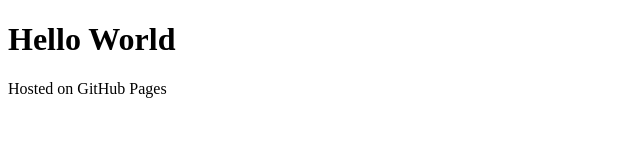
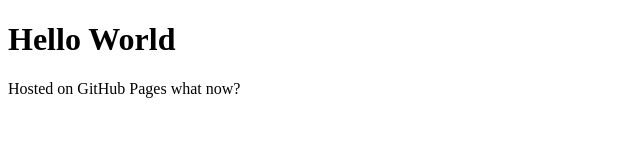
Before and after one commit to edwins-acct/source, a plain HTML site: page index.html in a window 1280 px wide. Shown: the full height of the page, 0-640 px from the left. Drawn offline with Linux system fonts and the light colour scheme.

Commit message:
Update index.html

```diff
--- a/index.html
+++ b/index.html
@@ -5,6 +5,6 @@
 </head>
 <body>
 <h1>Hello World</h1>
-<p>Hosted on GitHub Pages</p>
+<p>Hosted on GitHub Pages what now?</p>
 </body>
 </html>
```
